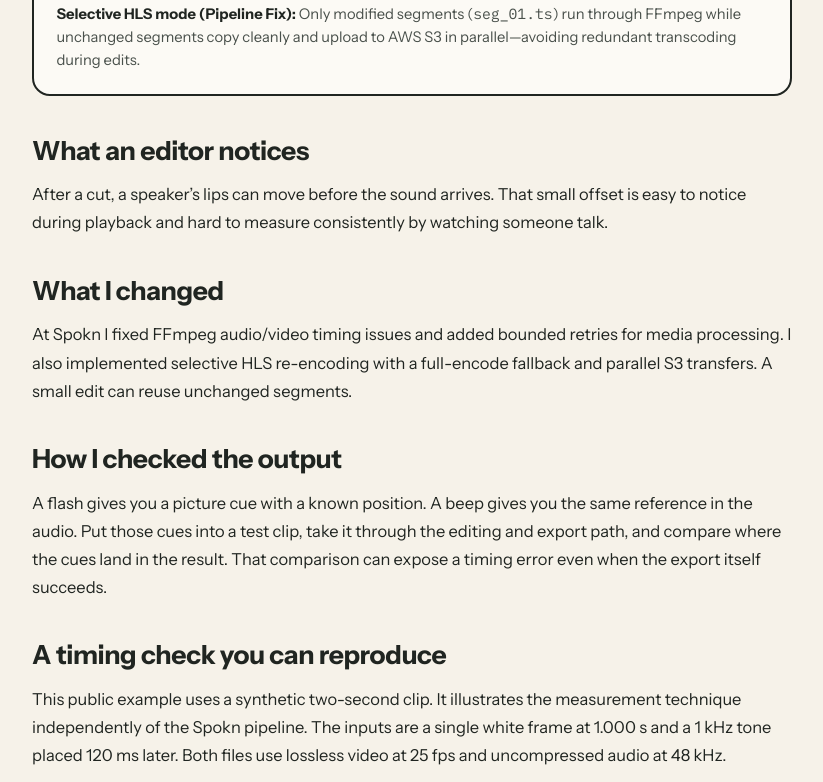
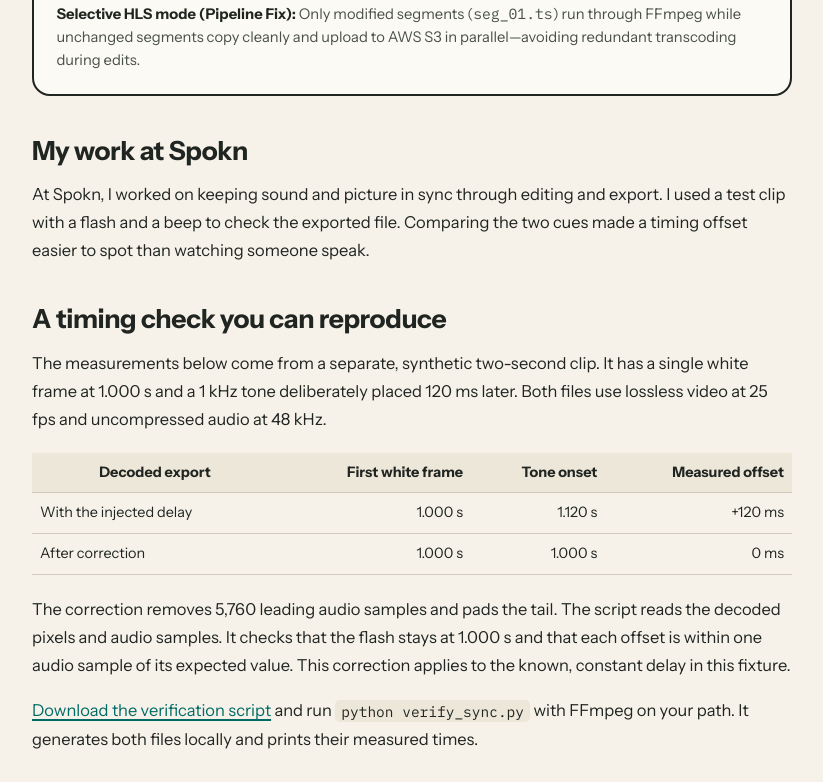
Before and after one commit to MohammedNoureldeen/mohammednoureldeen.github.io, an Astro site: page /work/audio-video-sync in a window 1280 px wide. Shown: the part 888-1670 px from the top of the page, without its empty margins (228-1051 px from the left). Built offline with nearby package versions, Linux system fonts and the light colour scheme; Astro itself is replaced by a stand-in of ours.

Commit message:
Keep the Spokn sync overview brief and distinguish the public fixture

```diff
--- a/src/content/work/audio-video-sync.md
+++ b/src/content/work/audio-video-sync.md
@@ -3,7 +3,7 @@ order: 1
 slugId: audio-video-sync
 title: Keeping audio and video in sync
 shortTitle: Audio & video sync
-subtitle: How I fixed sound and picture timing at Spokn and used a flash and a beep to check the exported video.
+subtitle: My work on video export at Spokn and a simple way to check whether sound and picture line up.
 employer: Spokn
 role: Software Engineer
 period: Aug 2025 – Present
@@ -23,21 +23,13 @@ calloutHeading: Why a flash and a beep?
 calloutQuote: Human speech makes small timing offsets surprisingly hard to spot consistently by eye. A single-frame visual flash paired with a sharp tone turns “does this look in sync?” into a repeatable regression test on real rendered media.
 ---
 
-## What an editor notices
+## My work at Spokn
 
-After a cut, a speaker’s lips can move before the sound arrives. That small offset is easy to notice during playback and hard to measure consistently by watching someone talk.
-
-## What I changed
-
-At Spokn I fixed FFmpeg audio/video timing issues and added bounded retries for media processing. I also implemented selective HLS re-encoding with a full-encode fallback and parallel S3 transfers. A small edit can reuse unchanged segments.
-
-## How I checked the output
-
-A flash gives you a picture cue with a known position. A beep gives you the same reference in the audio. Put those cues into a test clip, take it through the editing and export path, and compare where the cues land in the result. That comparison can expose a timing error even when the export itself succeeds.
+At Spokn, I worked on keeping sound and picture in sync through editing and export. I used a test clip with a flash and a beep to check the exported file. Comparing the two cues made a timing offset easier to spot than watching someone speak.
 
 ## A timing check you can reproduce
 
-This public example uses a synthetic two-second clip. It illustrates the measurement technique independently of the Spokn pipeline. The inputs are a single white frame at 1.000 s and a 1 kHz tone placed 120 ms later. Both files use lossless video at 25 fps and uncompressed audio at 48 kHz.
+The measurements below come from a separate, synthetic two-second clip. It has a single white frame at 1.000 s and a 1 kHz tone deliberately placed 120 ms later. Both files use lossless video at 25 fps and uncompressed audio at 48 kHz.
 
 | Decoded export | First white frame | Tone onset | Measured offset |
 | --- | ---: | ---: | ---: |
```
